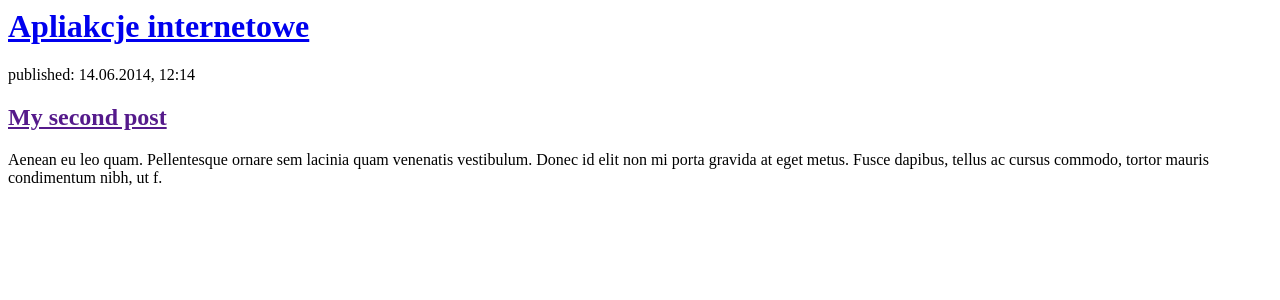
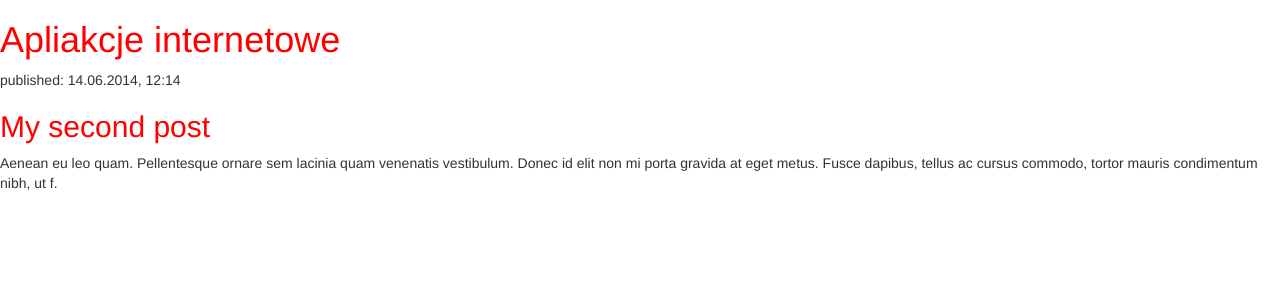
Before and after one commit to TomaszKonkel/aplikacje-internetowe-TomaszKonkel-185ic, a Django app: page / in a window 1280 px wide. Shown: the top 300 px of the page. Run offline with Django 3.2, Linux system fonts and the light colour scheme; data that the repository does not hold is empty; some libraries are stand-ins or nearby versions.

Commit message:
Jakies tam CSS'iki

```diff
--- /dev/null
+++ b/blog/static/css/blog.css
@@ -0,0 +1,4 @@
+h1 a, h2 a {
+    color: red;
+
+}
--- a/blog/templates/blog/post_list.html
+++ b/blog/templates/blog/post_list.html
@@ -1,6 +1,10 @@
+{% load static %}
 <html>
     <head>
         <title>Lab1</title>
+		<link rel="stylesheet" href="{% static 'css/blog.css' %}">
+		<link rel="stylesheet" href="//maxcdn.bootstrapcdn.com/bootstrap/3.2.0/css/bootstrap.min.css">
+		<link rel="stylesheet" href="//maxcdn.bootstrapcdn.com/bootstrap/3.2.0/css/bootstrap-theme.min.css">
     </head>
     <body>
         <div>
```
